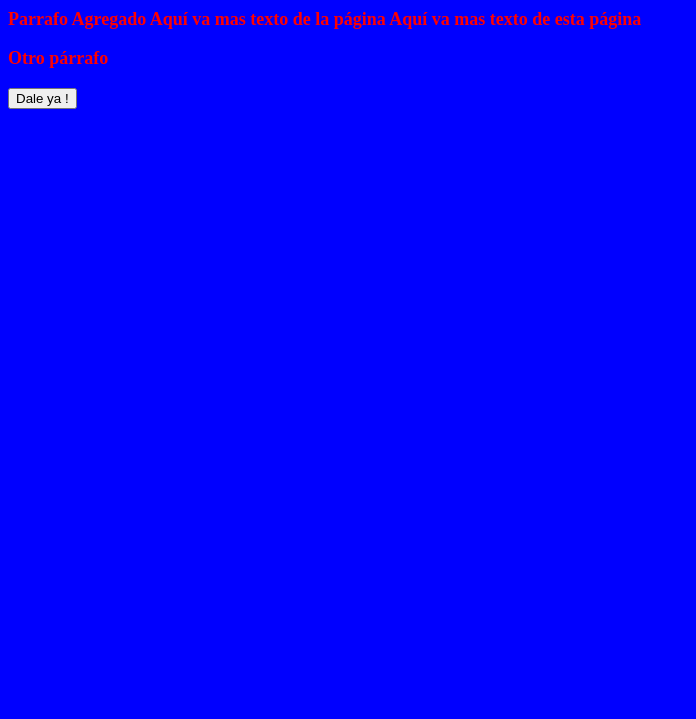
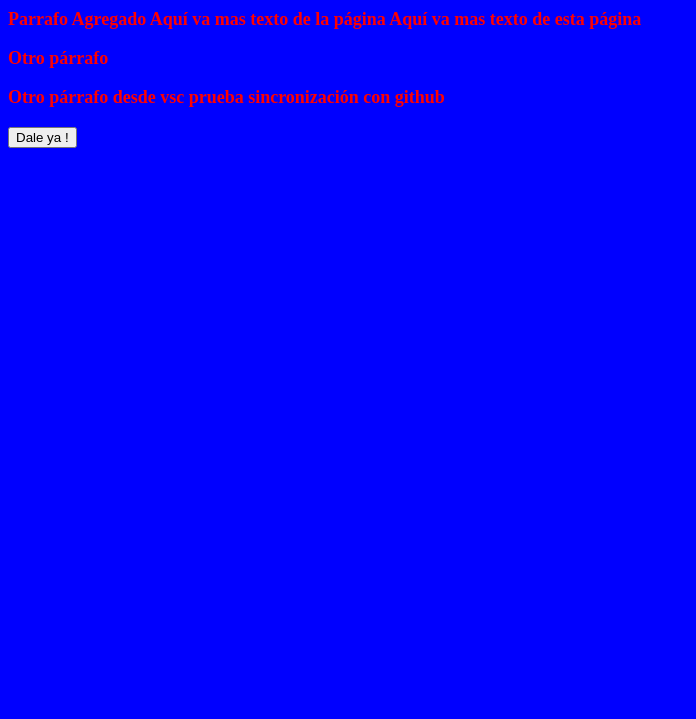
Before and after one commit to Rodri205/CursoGit, a plain HTML site: page index.html in a window 1280 px wide. Shown: the part 81-800 px from the top of the page, without its empty margins (0-696 px from the left). Drawn offline with Linux system fonts and the light colour scheme.

Commit message:
prueba sincron github

```diff
--- a/index.html
+++ b/index.html
@@ -23,6 +23,8 @@
 
 	<p>Otro párrafo</p>
 
+	<p>Otro párrafo desde vsc prueba sincronización con github</p>
+
 	<input type="button" onClick="saludo()" value="Dale ya !">
 
 </body>
```
